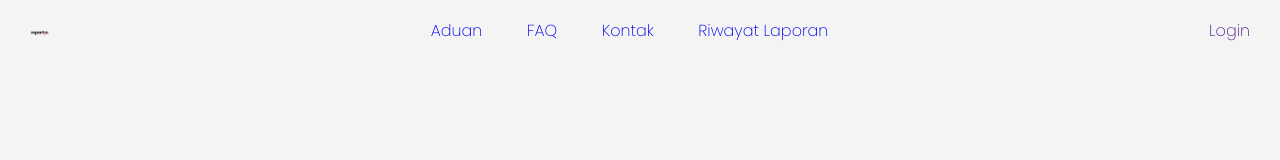
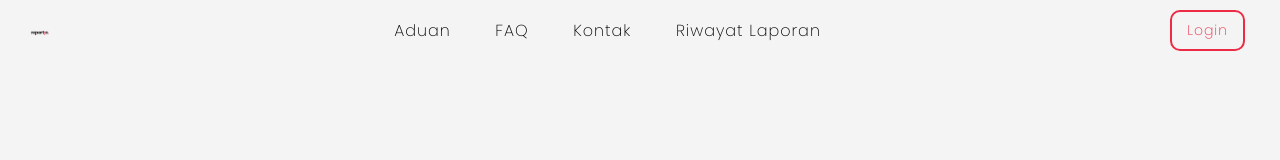
Before and after one commit to rudistiawannn/ReportIn, a website built with webpack: page src/templates/index.html in a window 1280 px wide. Built offline with nearby package versions, Linux system fonts and the light colour scheme; files whose address does not match are found by name.

Commit message:
update navbar

```diff
--- a/src/scripts/routes/route.js
+++ b/src/scripts/routes/route.js
@@ -4,6 +4,7 @@ import Kontak from "../../views/pages/kontak";
 import Riwayat from "../../views/pages/riwayat";
 
 const routes = {
+  '/' : '/dashboard',
   '/dashboard': Dashboard,
   '/riwayat': Riwayat,
   '/kontak' : Kontak,
--- a/src/styles/style.css
+++ b/src/styles/style.css
@@ -130,3 +130,68 @@
   border-radius: 8px;
   cursor: pointer;
 }
+
+
+
+/*navbar*/
+.navbar_nav {
+  height: 50px;
+  display: flex;
+  align-items: center;
+  justify-content:space-between;
+  padding: 30px;
+}
+.navbar_link a{
+  position: relative;
+  display: inline-block;
+  margin: 5px;
+  padding: 8px 15px;
+  text-align: center;
+  font-size: 16px;
+  letter-spacing: 1px;
+  text-decoration: none;
+  color: black;
+  background: transparent;
+  cursor: pointer;
+  transition: ease-out 0.5s;
+  /* border: 2px solid #EE2B47; */
+  border-radius: 10px;
+  box-shadow: inset 0 0 0 0 #EE2B47;
+}
+.navbar_link a:hover {
+  color: white;
+  box-shadow: inset 0 -100px 0 0 #EE2B47;
+}
+
+.navbar_link a:active {
+  transform: scale(0.9);
+}
+.brand_logo img{
+  max-width: 20px;
+}
+.login {
+  position: relative;
+  display: inline-block;
+  margin: 5px;
+  padding: 8px 15px;
+  text-align: center;
+  font-size: 14px;
+  letter-spacing: 1px;
+  text-decoration: none;
+  color: #EE2B47;
+  background: transparent;
+  cursor: pointer;
+  transition: ease-out 0.5s;
+  border: 2px solid #EE2B47;
+  border-radius: 10px;
+  box-shadow: inset 0 0 0 0 #EE2B47;
+}
+
+.login:hover {
+  color: white;
+  box-shadow: inset 0 -100px 0 0 #EE2B47;
+}
+
+.login:active {
+  transform: scale(0.9);
+}
--- a/src/templates/index.html
+++ b/src/templates/index.html
@@ -15,11 +15,11 @@
             <a class="brand_logo"><img src='public/icons/reportin.png' alt="Logo"></a>
             <nav class="navbar_link">
                 <a href="#/dashboard">Aduan</a>
-                <a href="#/fa">FAQ</a>
+                <a href="#/faq">FAQ</a>
                 <a href="#/kontak">Kontak</a>
                 <a href="#/riwayat">Riwayat Laporan</a>
             </nav>
-            <a href="">Login</a>
+            <a class="login" href="">Login</a>
         </div>
     </header>
     <main id="mainContent">
```
Also changed, not shown: dist/app.bundle.js (added), dist/app.bundle.js.LICENSE.txt (added), dist/index.html (added), 1 other file.
